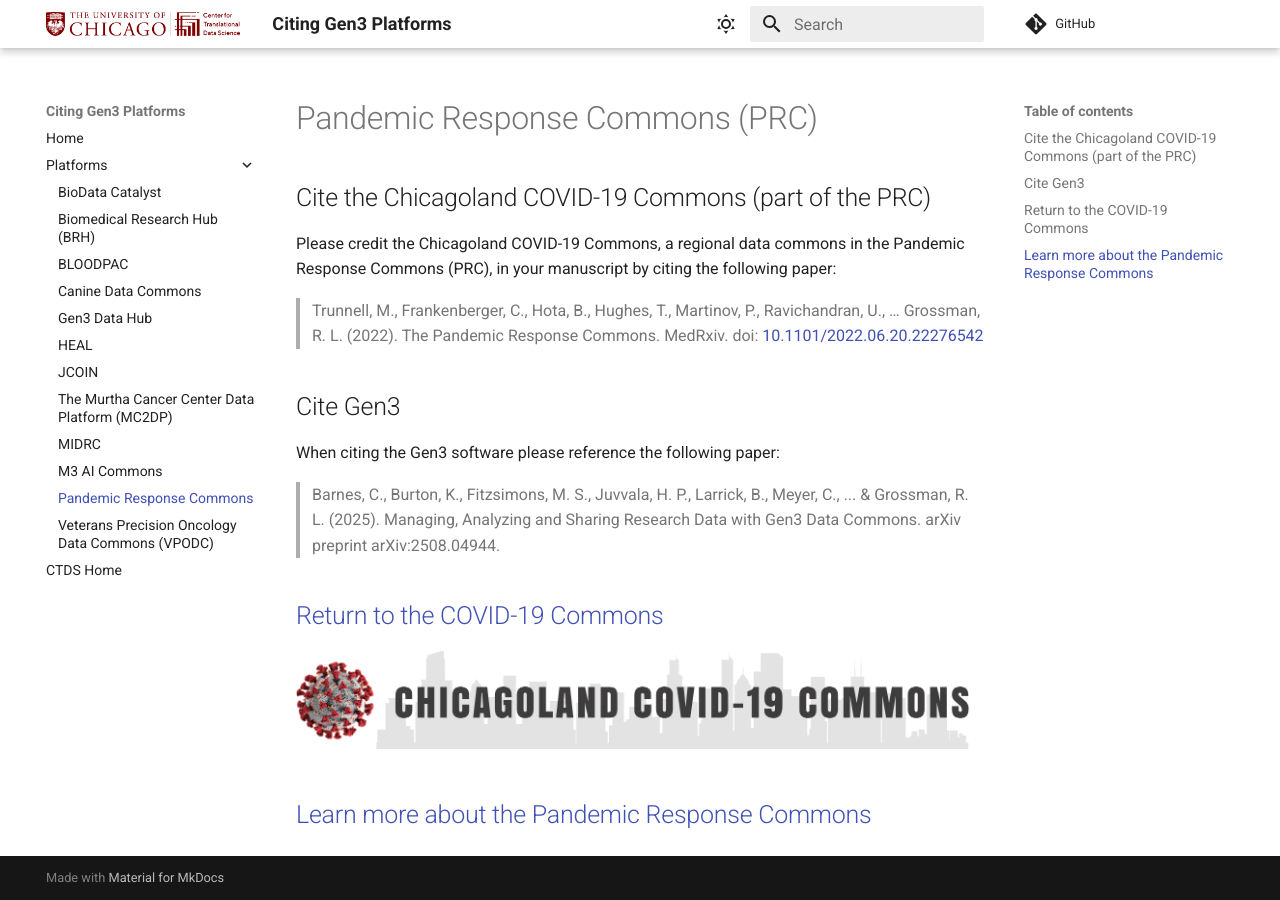
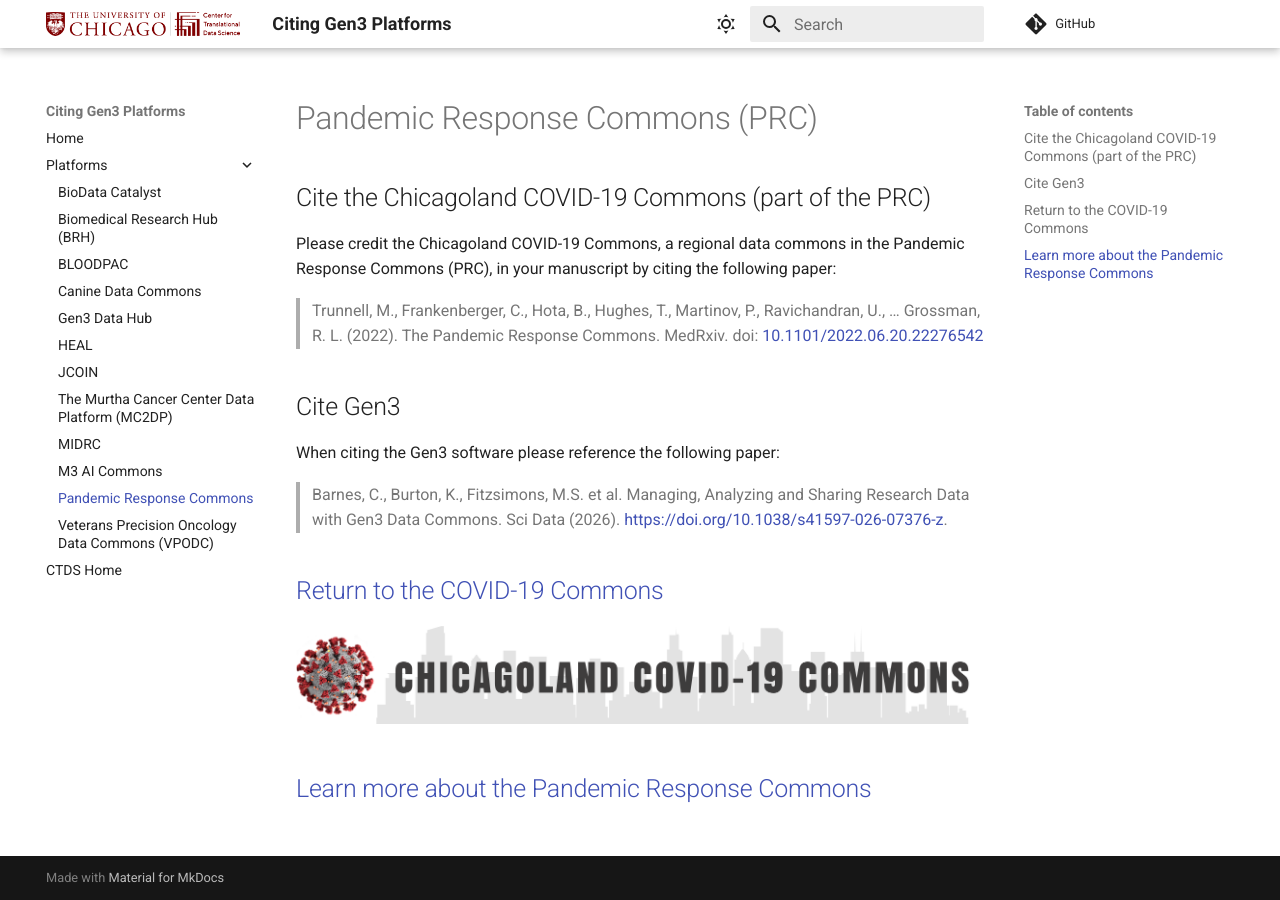
Before and after one commit to uc-cdis/platform-citation, an MkDocs documentation site: the page built from docs/prc-cite.md, in a window 1280 px wide. Built offline with MkDocs 1.6.1 and Material for MkDocs 9.7.7, drawn with Linux system fonts in a browser that asks for light colours; comment, search, counter and statistics services are not loaded.

Commit message:
update gen3 citation for prc

```diff
--- a/docs/prc-cite.md
+++ b/docs/prc-cite.md
@@ -10,7 +10,7 @@ Please credit the Chicagoland COVID-19 Commons, a regional data commons in the P
 
 When citing the Gen3 software please reference the following paper:
 
-> Barnes, C., Burton, K., Fitzsimons, M. S., Juvvala, H. P., Larrick, B., Meyer, C., ... & Grossman, R. L. (2025). Managing, Analyzing and Sharing Research Data with Gen3 Data Commons. arXiv preprint arXiv:2508.04944.
+> Barnes, C., Burton, K., Fitzsimons, M.S. et al. Managing, Analyzing and Sharing Research Data with Gen3 Data Commons. Sci Data (2026). [https://doi.org/10.1038/s41597-026-07376-z](https://doi.org/10.1038/s41597-026-07376-z).
 
 ## [Return to the COVID-19 Commons][PRC Platform]
 
```
